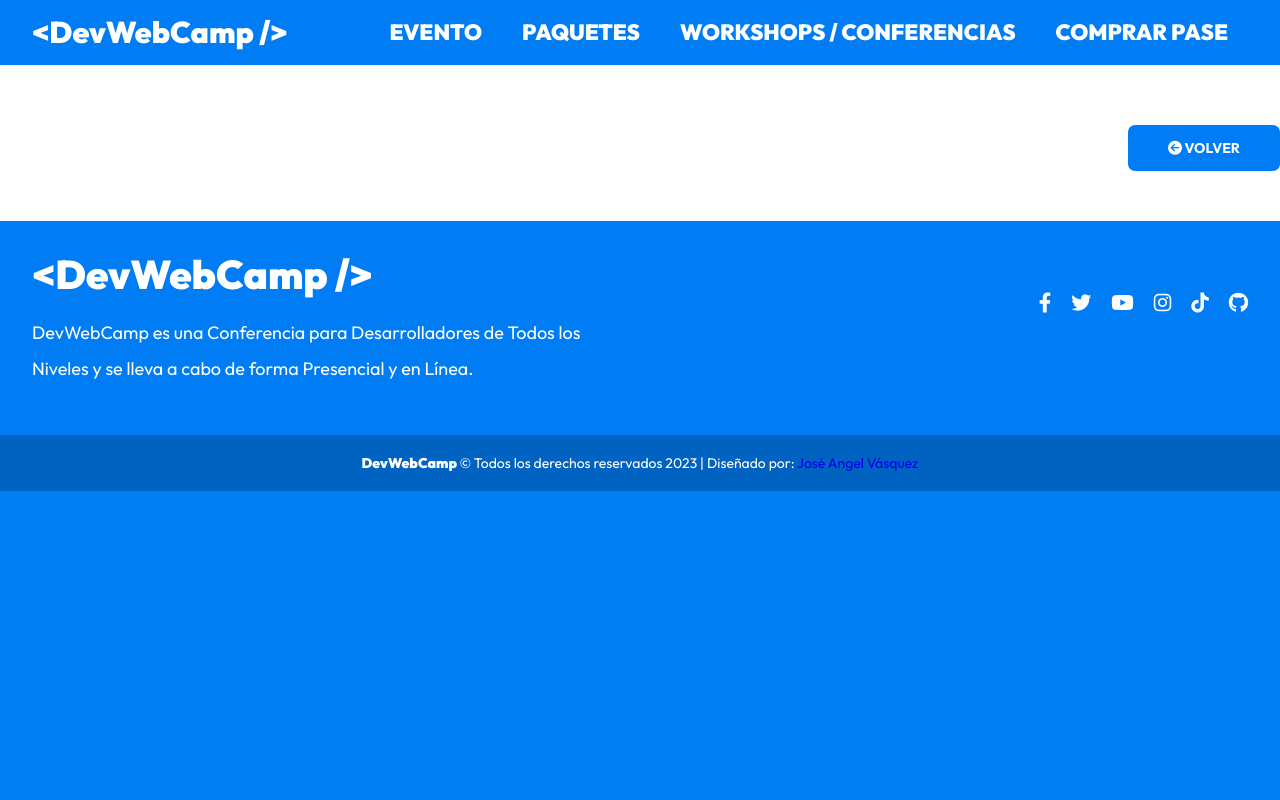
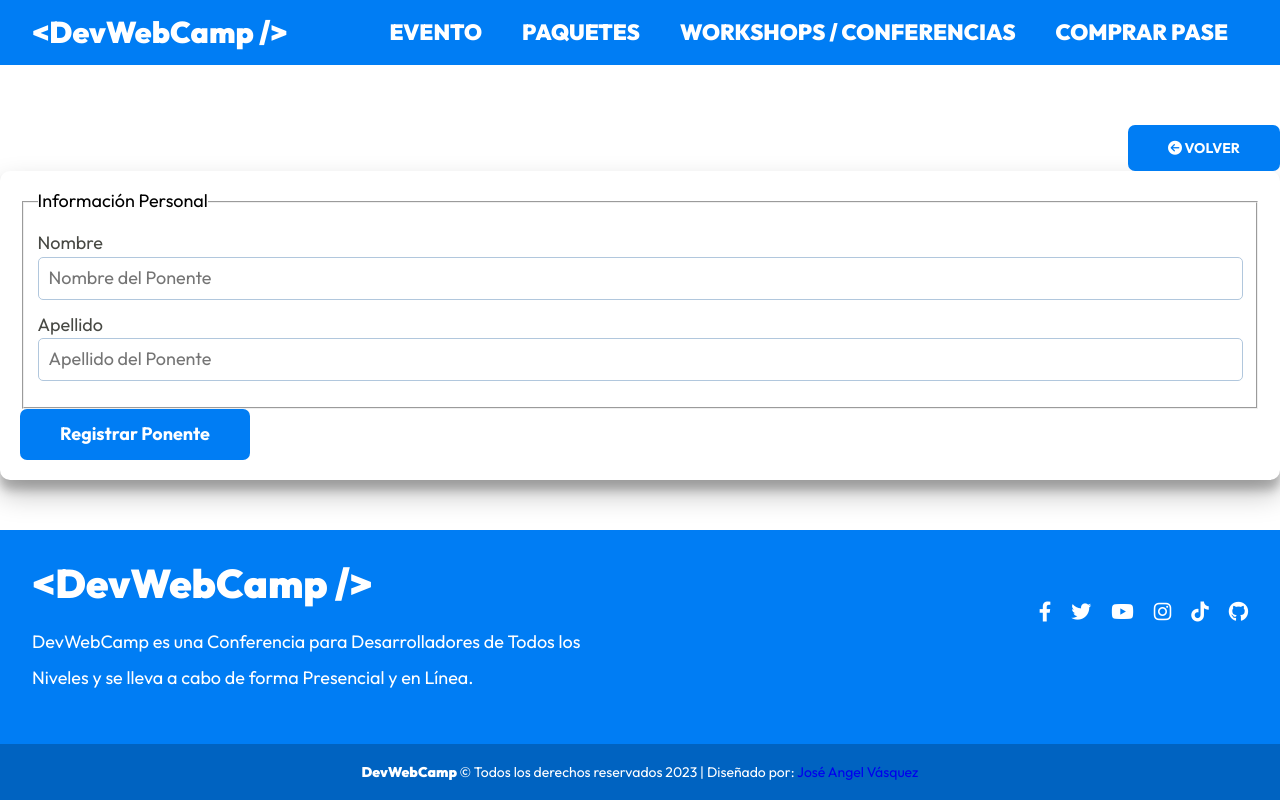
Before and after one commit to joseangvas/DevWebCamp, a PHP site: template views/admin/ponentes/crear.php in a window 1280 px wide. Shown: the part 600-1400 px from the top of the page. Before the commit the page ends 1091 px from the top, so only its background shows below. Run offline with PHP 8.4, Linux system fonts and the light colour scheme; the template is opened without the code that fills it, so the values that code supplies are empty; some libraries are stand-ins or nearby versions.

Commit message:
CSS a Formulario de Ponentes.

```diff
--- a/controllers/PonentesController.php
+++ b/controllers/PonentesController.php
@@ -16,8 +16,11 @@ class PonentesController {
 
   public static function crear(Router $router) {
 
+    $alertas = [];
+
     $router->render('admin/ponentes/crear', [
-      'titulo' => 'Registrar ponente o conferencista'
+      'titulo' => 'Registrar ponente o conferencista',
+      'alertas' => $alertas
     ]);
   }
 
--- a/src/scss/base/_mixins.scss
+++ b/src/scss/base/_mixins.scss
@@ -150,3 +150,7 @@
       cursor: pointer;
     }
 }
+
+@mixin shadow {
+    box-shadow: rgba(0, 0, 0, 0.25) 0px 14px 28px, rgba(0, 0, 0, 0.22) 0px 10px 10px;
+}
--- a/views/admin/ponentes/crear.php
+++ b/views/admin/ponentes/crear.php
@@ -6,3 +6,15 @@
     Volver
   </a>
 </div>
+
+<div class="dashboard__formulario">
+  <?php
+    include_once __DIR__ . '/../../templates/alertas.php';
+  ?>
+
+  <form method="POST" action="/admin/ponentes/crear" enctype="multipart/form-data" class="formulario">
+    <?php include_once __DIR__ . '/formulario.php'; ?>
+
+    <input class="formulario__submit" type="submit" value="Registrar Ponente">
+  </form>
+</div>
--- /dev/null
+++ b/views/admin/ponentes/formulario.php
@@ -0,0 +1,27 @@
+<fieldset>
+  <legend>Información Personal</legend>
+
+  <div class="formulario__campo">
+    <label for="nombre" class="formulario__label">Nombre</label>
+    <input
+      type="text"
+      class="formulario__input"
+      id="nombre"
+      name="nombre"
+      placeholder="Nombre del Ponente"
+      value="<?php echo $ponente->nombre ?? ''; ?>"
+    />
+  </div>
+
+  <div class="formulario__campo">
+    <label for="apellido" class="formulario__label">Apellido</label>
+    <input
+      type="text"
+      class="formulario__input"
+      id="apellido"
+      name="apellido"
+      placeholder="Apellido del Ponente"
+      value="<?php echo $ponente->apellido ?? ''; ?>"
+    />
+  </div>
+</fieldset>
```
Also changed, not shown: public/build/css/app.css, 1 other file.
